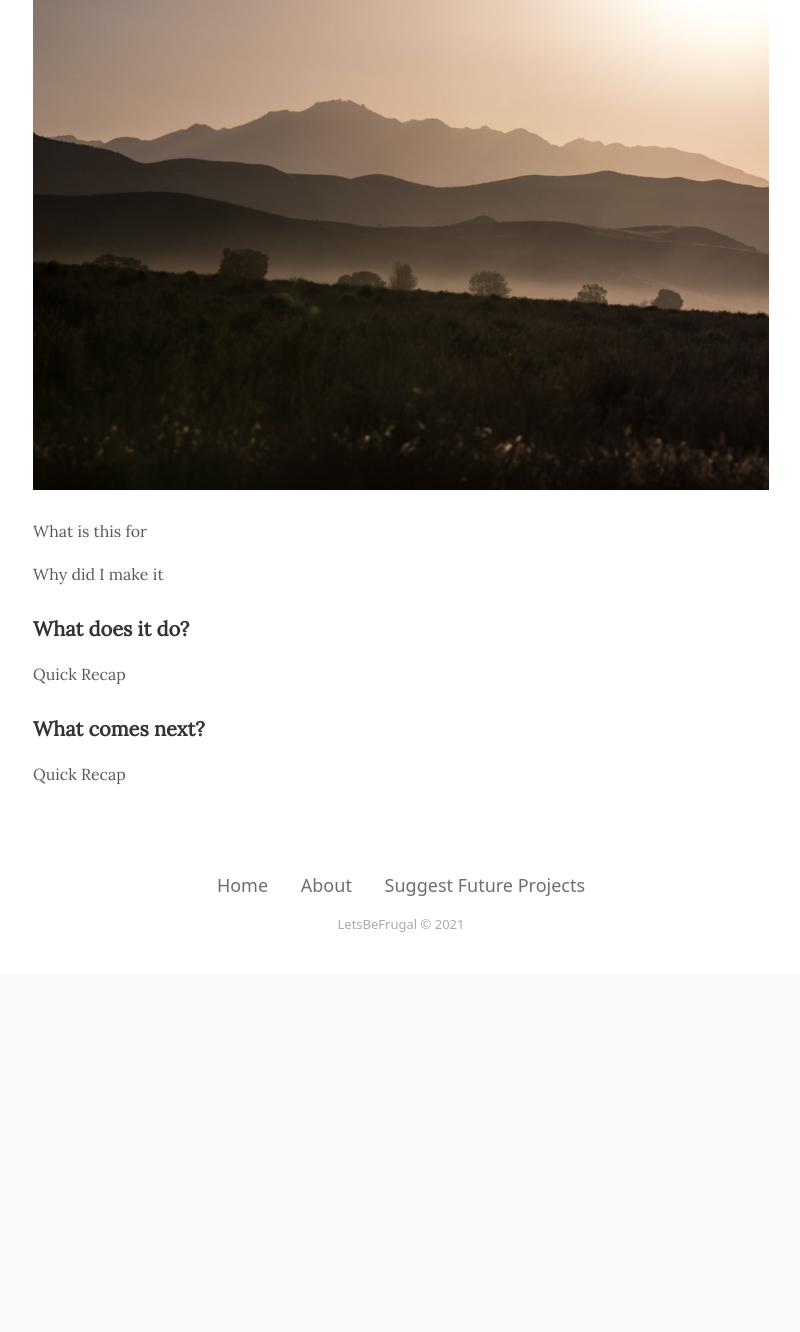
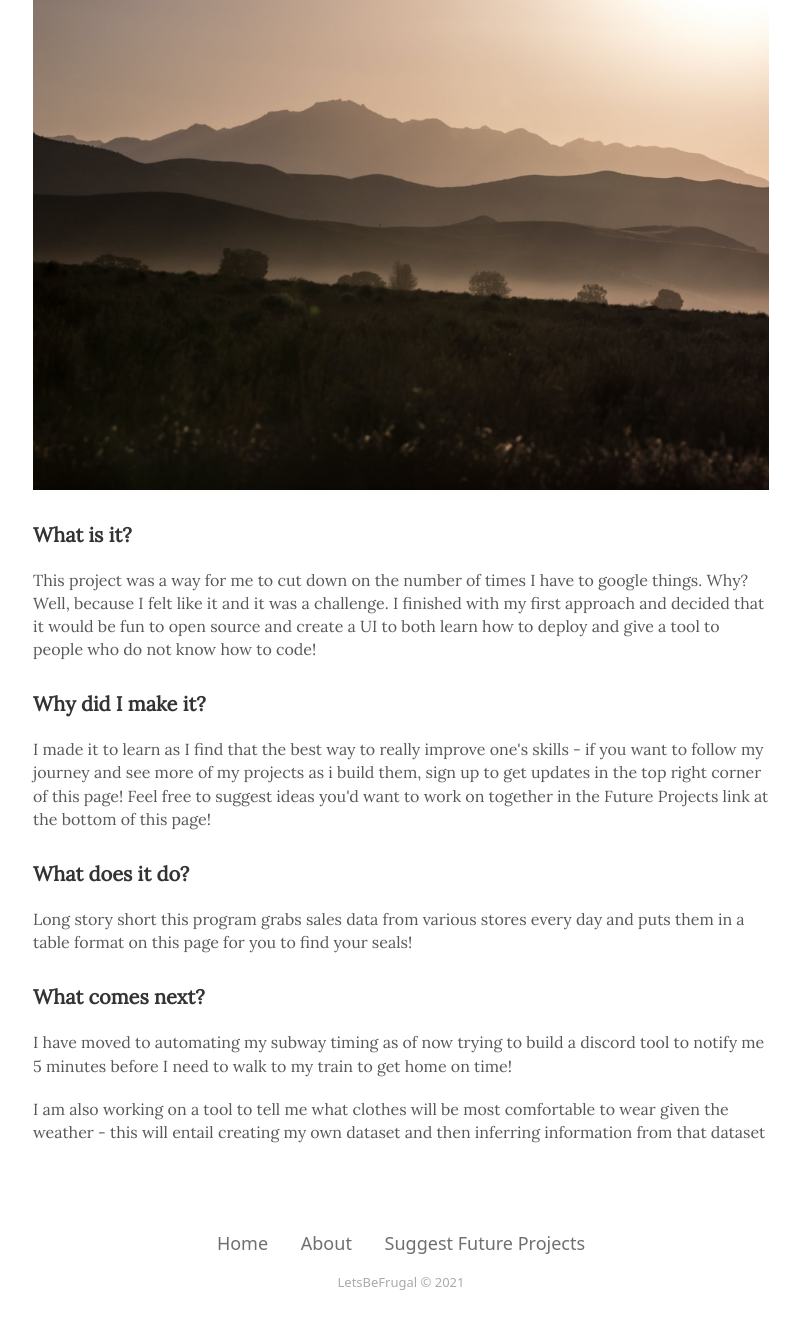
Before and after one commit to ws2516/WholeFoodsFrugality, a Flask app: page /About in a window 1280 px wide. Shown: the part 214-1546 px from the top of the page, without its empty margins (239-1039 px from the left). Before the commit the page ends 1146 px from the top, so only its background shows below. Run offline with Flask 2, Linux system fonts and the light colour scheme; some libraries are stand-ins or nearby versions.

Commit message:
added about

```diff
--- a/templates/About.html
+++ b/templates/About.html
@@ -45,12 +45,15 @@
                   </div>
                   <!-- End: Intro --><!-- Start: Text -->
                   <div class="text">
-                     <p>What is this for</p>
-                     <p>Why did I make it</p>
-                     <h2>What does it do?</h2>
-                     <p>Quick Recap</p>
+                     <h2>What is it?</h2>
+                     <p> This project was a way for me to cut down on the number of times I have to google things. Why? Well, because I felt like it and it was a challenge. I finished with my first approach and decided that it would be fun to open source and create a UI to both learn how to deploy and give a tool to people who do not know how to code!</p>
+                     <h2>Why did I make it?</h2>
+                     <p>I made it to learn as I find that the best way to really improve one's skills - if you want to follow my journey and see more of my projects as i build them, sign up to get updates in the top right corner of this page! Feel free to suggest ideas you'd want to work on together in the Future Projects link at the bottom of this page!</p>
+                     <h2>What does it do? </h2>
+                     <p>Long story short this program grabs sales data from various stores every day and puts them in a table format on this page for you to find your seals!</p>
                      <h2>What comes next?</h2>
-                     <p>Quick Recap</p>
+                     <p> I have moved to automating my subway timing as of now trying to build a discord tool to notify me 5 minutes before I need to walk to my train to get home on time!</p>
+                     <p> I am also working on a tool to tell me what clothes will be most comfortable to wear given the weather - this will entail creating my own dataset and then inferring information from that dataset</p>
                   </div>
                   <!-- End: Text -->
                </div>
```
